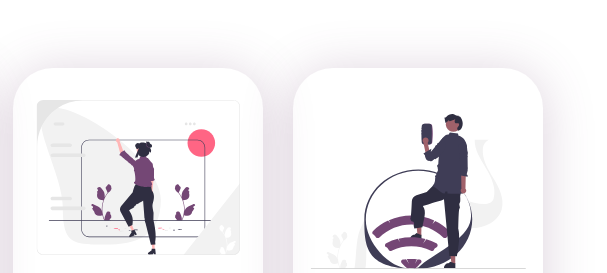
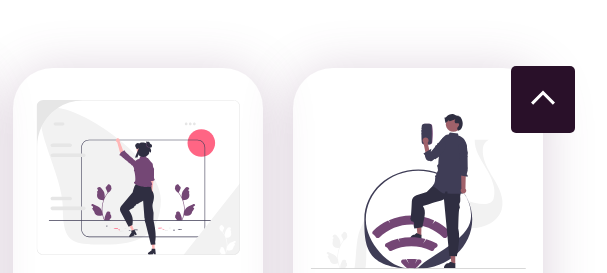
Before and after one commit to nessafkhan/HTML---CSS-Mini-Project---HTML---CSS-Mini-Project---mk59h8vy0ues, a plain HTML site: page index.html in a window 1280 px wide. Shown: the part 635-908 px from the top of the page, 673-1280 px from the left. Drawn offline with nearby package versions, Linux system fonts and the light colour scheme.

Commit message:
back to top button added

```diff
--- /dev/null
+++ b/assets/js/back_top_button.js
@@ -0,0 +1,22 @@
+const showOnPx = 100;
+const backToTopButton = document.querySelector(".back-to-top")
+
+const scrollContainer = () => {
+  return document.documentElement || document.body;
+};
+
+document.addEventListener("scroll", () => {
+  if (scrollContainer().scrollTop > showOnPx) {
+    backToTopButton.classList.remove("hidden")
+  } else {
+    backToTopButton.classList.add("hidden")
+  }
+});
+
+const goToTop = () => {
+    document.body.scrollIntoView({
+      behavior: "smooth",
+    });
+  };
+
+backToTopButton.addEventListener("click", goToTop)
--- a/index.html
+++ b/index.html
@@ -150,10 +150,6 @@
       </form>
     </div>
   </div>
-
-  <div style="display: none;" class="confirm-message" id="thankyou_message">
-      <h2><em>Thanks!</em>we'll contact you soon!</h2>
-  </div>
 </section>
 
         <!-- Contact section ends -->
@@ -178,9 +174,12 @@
         <p class="copy-right-message">Copyright © WindAesthetics Private Ltd 2022</p>
     </footer>
     <!-- footer ends -->
-
+    <button class="back-to-top" id="back-to-top"><img src="/assets/expand_less_FILL0_wght400_GRAD0_opsz48.svg" alt="back-to-top"></button>
 
     <!-- SCRIPTS -->
+
+    <!-- Back to top button -->
+    <script src="assets/js/back_top_button.js"></script>
 
     <!-- Form submit-handler -->
     <script src="https://code.jquery.com/jquery-3.4.1.min.js"></script>
--- a/styles.css
+++ b/styles.css
@@ -222,6 +222,22 @@ li{
     height:369px;
 }
 
+/* BACK TOP SECTION */
+#back-to-top{
+    position: fixed;
+    right: 2rem;
+    bottom: 2rem;
+    background-color: var(--primary-color);
+    border: none;
+    padding: .5rem;
+    border-radius: 5px;
+    opacity: 100%;
+    transition: opacity 0.5s;
+}
+.hidden {
+    display: none;
+}
+
 /* FOOTER SECTION */
 .socials{
     margin-top: 50px;
@@ -282,5 +298,11 @@ li{
     transition: ease-in .3s;
     cursor: pointer
 }
+.back-to-top:hover{
+    box-shadow: 0 14px 28px rgba(0,0,0,0.25), 0 10px 10px rgba(0,0,0,0.22);
+    cursor: pointer;
+    transition: ease-in .3s;
+    opacity: 60%;
+}
 
 /* MEDIA QUERIES */
```
Also changed, not shown: assets/expand_less_FILL0_wght400_GRAD0_opsz48.svg (added), 1 other file.
